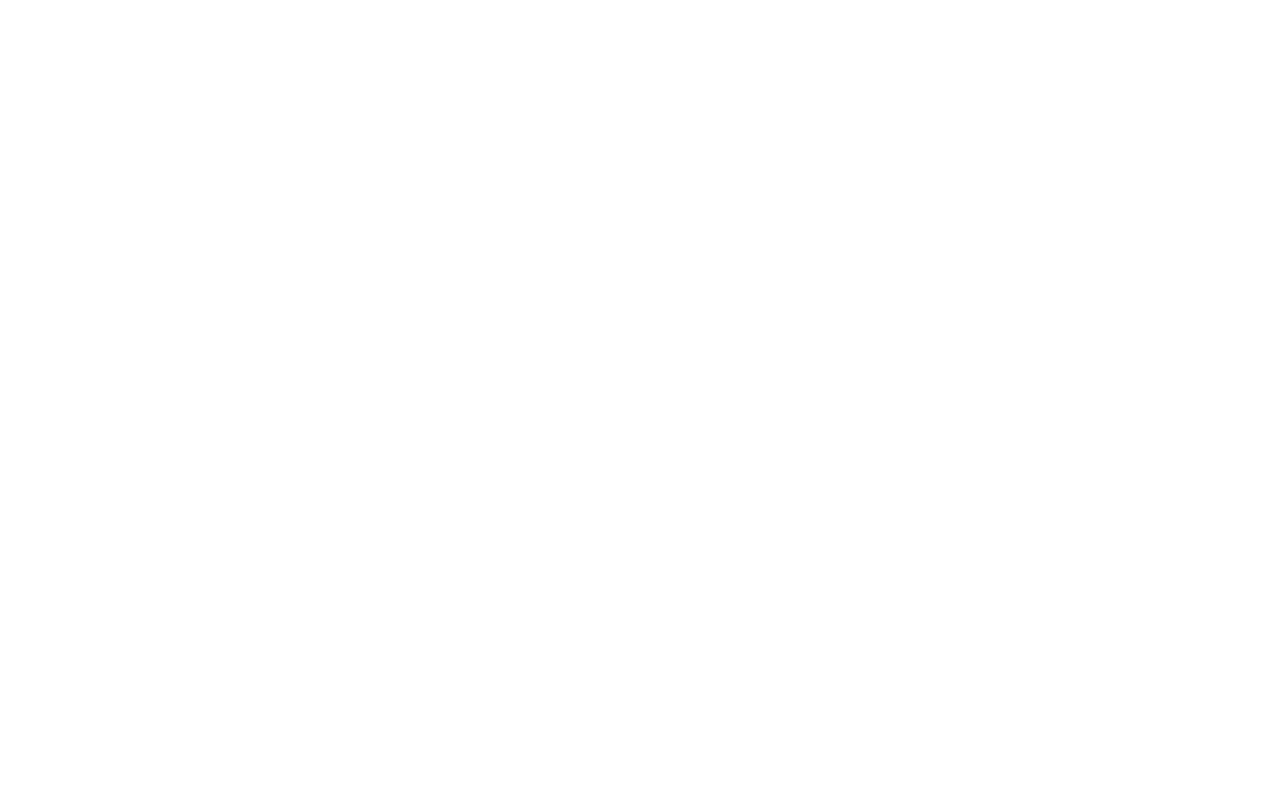
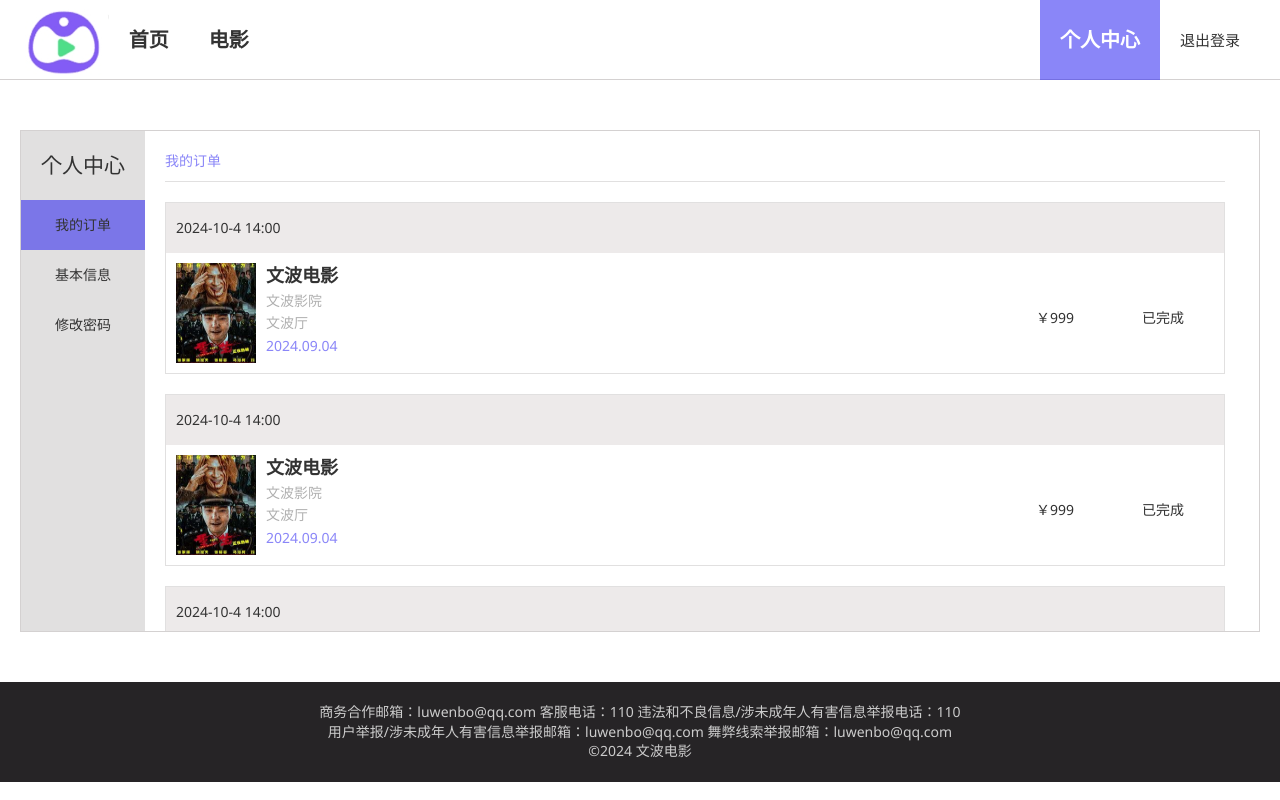
Before and after one commit to hazoyu/movie, a Vue app: page /user in a window 1280 px wide. Before the commit this address had no page. Built offline with nearby package versions, Linux system fonts and the light colour scheme; grey boxes are pictures that could not be loaded.

Commit message:
我的订单

```diff
--- /dev/null
+++ b/src/apis/user.js
@@ -0,0 +1,11 @@
+import request from '@/utils/http'
+
+export const getRegisterAPI = ({username,password}) =>{
+  return request({
+    url:'/login/register',
+    params:{
+      username,
+      password
+    }
+  })
+}
--- a/src/utils/http.js
+++ b/src/utils/http.js
@@ -20,6 +20,12 @@ httpInstance.interceptors.response.use(res => res.data, e => {
       type:'warning',
       message:e.response.request.response
     })
+  }else{
+    ElMessage({
+      type:'warning',
+      message:e.response.request.response
+    })
+
   }
 
   return Promise.reject(e)
--- a/src/views/Cinema/index.vue
+++ b/src/views/Cinema/index.vue
@@ -1,4 +1,4 @@
-<script setup>
+<!-- <script setup>
 import { ref } from 'vue'
 
 const radio = ref('全部区域')
@@ -71,4 +71,4 @@ console.log(radio.value);
   color: #999;
   margin-top: 10px;
 }
-</style>
+</style> -->
--- a/src/views/Layout/components/Header.vue
+++ b/src/views/Layout/components/Header.vue
@@ -2,29 +2,7 @@
 import { ref } from 'vue';
 import { useRoute } from 'vue-router';
 const route = useRoute()
-const value = ref('南宁市')
-const options = [
-  {
-    value: '南宁市',
-    label: '南宁市',
-  },
-  {
-    value: '柳州市',
-    label: '柳州市',
-  },
-  {
-    value: '桂林市',
-    label: '桂林市',
-  },
-  {
-    value: '玉林市',
-    label: '玉林市',
-  },
-  {
-    value: '崇左市',
-    label: '崇左市',
-  },
-]
+
 </script>
 
 <template>
@@ -33,17 +11,14 @@ const options = [
     <div class="container">
       <div class="nav">
         <img class="logo" src="../../../assets/images/2.png" alt="">
-        <el-select v-model="value"  style="width: 150px" class="se">
-          <el-option v-for="item in options" :key="item.value" :label="item.label" :value="item.value"
-            :disabled="item.disabled" />
-        </el-select>
+
         <RouterLink :class="{ active: route.path === '/' }" to="/">首页</RouterLink>
 
         <RouterLink :class="{ active: route.path.slice(0, 6) === '/movie' }" to="/movie">电影</RouterLink>
-        <RouterLink :class="{ active: route.path === '/cinema' }" to="/cinema">影院</RouterLink>
+        <!-- <RouterLink :class="{ active: route.path === '/cinema' }" to="/cinema">影院</RouterLink> -->
       </div>
       <div class="user">
-        <RouterLink to="/">个人中心</RouterLink>
+        <RouterLink :class="{ active: route.path.slice(0, 5) === '/user' }"  to="/user">个人中心</RouterLink>
         <RouterLink class="out" to="/login">退出登录</RouterLink>
       </div>
     </div>
--- a/src/views/Login/index.vue
+++ b/src/views/Login/index.vue
@@ -5,26 +5,26 @@ import { getUserAPI } from '@/apis/login';
 
 
 const router = useRouter()
-const formRef=ref(null)
-const form=ref({
-  username:"",
-  password:"",
-  agree:true
+const formRef = ref(null)
+const form = ref({
+  username: "",
+  password: "",
+  agree: true
 })
-const rules={
+const rules = {
   username: [
     { required: true, message: '用户名不能为空', trigger: 'blur' }
   ],
   password: [
     { required: true, message: '密码不能为空', trigger: 'blur' }
   ],
-  agree:[
+  agree: [
     {
-      validator:(rule,value,callback)=>{
+      validator: (rule, value, callback) => {
         //自定义校验逻辑
-        if(value){
+        if (value) {
           callback()
-        }else{
+        } else {
           callback(new Error('请勾选协议'))
         }
       }
@@ -32,19 +32,22 @@ const rules={
   ]
 }
 
-const doLogin=()=>{
-  const { username,password }=form.value
-  formRef.value.validate(async (valid)=>{
-    if(valid){
-      await getUserAPI({username,password})
-      ElMessage({type:'success' ,message:'登录成功'})
-      if (username==='admin'){
-        router.replace({path:'/admin'})
-      }else{
-        router.replace({path:'/'})
+const doLogin = () => {
+  const { username, password } = form.value
+  formRef.value.validate(async (valid) => {
+    if (valid) {
+      await getUserAPI({ username, password })
+      ElMessage({ type: 'success', message: '登录成功' })
+      if (username === 'admin') {
+        router.replace({ path: '/admin' })
+      } else {
+        router.replace({ path: '/' })
       }
     }
   })
+}
+const register = () =>{
+  router.replace({ path: '/register' })
 }
 </script>
 
@@ -56,15 +59,15 @@ const doLogin=()=>{
     <div class="body">
       <img style="width: 480px; height: 370px;" src="../../assets/images/1.png" alt="">
       <div class="form">
-        <el-form style="width: 300px;" ref="formRef" :model="form" :rules="rules" >
-          <el-form-item  prop="username">
-            <el-input placeholder="请输入用户名" v-model="form.username"/>
+        <el-form style="width: 300px;" ref="formRef" :model="form" :rules="rules">
+          <el-form-item prop="username">
+            <el-input placeholder="请输入用户名" v-model="form.username" />
           </el-form-item>
-          <el-form-item  prop="password">
-            <el-input type="password" show-password placeholder="请输入密码" v-model="form.password"/>
+          <el-form-item prop="password">
+            <el-input type="password" show-password placeholder="请输入密码" v-model="form.password" />
           </el-form-item>
           <el-form-item prop="agree" style="font-size: 12px;">
-            <el-checkbox v-model="form.agree" size="large" >
+            <el-checkbox v-model="form.agree" size="large">
               我已同意隐私条款和服务条款
             </el-checkbox>
           </el-form-item>
@@ -74,6 +77,9 @@ const doLogin=()=>{
             </el-button>
           </el-form-item>
         </el-form>
+        <el-button plain @click="register" class="subBtn">
+          注册
+        </el-button>
       </div>
     </div>
   </div>
@@ -101,12 +107,21 @@ const doLogin=()=>{
   height: 500px;
   padding-top: 100px;
 }
-.input{
+
+.input {
   height: 30px;
 }
-.subBtn{
+
+.subBtn {
   width: 300px;
   border-radius: 20px;
   height: 40px;
 }
+
+.enBtn {
+  width: 300px;
+  border-radius: 20px;
+  height: 40px;
+}
+
 </style>
--- /dev/null
+++ b/src/views/Register/index.vue
@@ -0,0 +1,90 @@
+<script setup>
+import { ref } from 'vue';
+import { useRouter } from 'vue-router';
+import {getRegisterAPI} from '@/apis/user'
+
+const router = useRouter()
+const formRef = ref(null)
+
+
+const form = ref({
+  username: "",
+  password: "",
+  password2: "",
+})
+const rules = {
+  username: [
+    { required: true, message: '用户名不能为空', trigger: 'blur' }
+  ],
+  password: [
+    { required: true, message: '密码不能为空', trigger: 'blur' }
+  ],
+  password2: [
+    { required: true, message: '确认密码不能为空', trigger: 'blur' }
+  ]
+}
+
+const doRegister = () => {
+  const { username, password } = form.value
+  formRef.value.validate(async(valid) => {
+    if (valid) {
+
+      if (form.value.password === form.value.password2) {
+        await getRegisterAPI({username,password})
+        ElMessage({ type: 'success', message: '注册成功' })
+      } else {
+        ElMessage({ type: 'warning', message: '注册失败,两次密码不一致' })
+      }
+    }
+  })
+}
+const back = () => {
+  router.replace({ path: '/login' })
+}
+</script>
+
+<template>
+  <div class="container">
+    <h1>用户注册</h1>
+    <el-form style="width: 300px;" ref="formRef" :model="form" :rules="rules">
+      <el-form-item prop="username">
+        <el-input placeholder="请输入用户名" v-model="form.username" />
+      </el-form-item>
+      <el-form-item prop="password">
+        <el-input type="password" show-password placeholder="请输入密码" v-model="form.password" />
+      </el-form-item>
+      <el-form-item prop="password2">
+        <el-input type="password" show-password placeholder="确认密码" v-model="form.password2" />
+      </el-form-item>
+      <el-form-item>
+        <el-button type="primary" @click="doRegister" class="doRegister">
+          注册
+        </el-button>
+      </el-form-item>
+    </el-form>
+    <el-button @click="back" class="doRegister">
+      返回
+    </el-button>
+  </div>
+</template>
+
+<style scoped>
+.container {
+  text-align: center;
+  padding: 40px;
+}
+
+h1 {
+  margin-bottom: 20px;
+}
+
+form {
+  margin: 0 auto;
+}
+
+.doRegister {
+  width: 300px;
+  border-radius: 20px;
+  height: 40px;
+}
+</style>
--- /dev/null
+++ b/src/views/User/components/Info.vue
@@ -0,0 +1,23 @@
+<script setup>
+
+</script>
+
+<template>
+  <div class="order">
+    <p class="title">基本信息</p>
+  </div>
+</template>
+
+<style  scoped>
+.order{
+  width: 1100px;
+  height: 500px;
+  padding: 20px;
+  overflow:auto;
+}
+.title{
+  color: hsla(242, 89%, 50%, 0.5);
+  border-bottom: 1px solid rgb(225, 224, 224);
+  padding-bottom: 10px;
+}
+</style>
--- /dev/null
+++ b/src/views/User/components/Order.vue
@@ -0,0 +1,84 @@
+<script setup>
+
+</script>
+<template>
+  <div class="order">
+    <p class="title">我的订单</p>
+    <div class="orderList" v-for="i in 5">
+      <p class="time">2024-10-4 14:00</p>
+      <div class="orderInfo">
+        <img src="../../../assets/images/220.jpeg" alt="">
+        <div>
+          <span class="name">文波电影</span>
+          <span class="cinema">文波影院</span>
+          <span class="hall">文波厅</span>
+          <span class="date">2024.09.04</span>
+        </div>
+        <span class="price">￥999</span>
+        <span class="state">已完成</span>
+      </div>
+    </div>
+  </div>
+</template>
+
+<style scoped>
+.order {
+  width: 1100px;
+  height: 500px;
+  padding: 20px;
+  overflow: auto;
+}
+
+.title {
+  border-bottom: 1px solid rgb(225, 224, 224);
+  padding-bottom: 10px;
+  color: hsla(242, 89%, 50%, 0.5);
+}
+.orderList{
+  margin: 20px 0;
+  border:1px solid rgb(225, 224, 224);
+}
+.time{
+  background-color: rgb(237, 234, 234);
+  line-height: 50px;
+  padding-left: 10px;
+}
+.orderInfo {
+  display: flex;
+  position: relative;
+  padding: 10px;
+}
+
+.orderInfo img {
+  width: 80px;
+  height: 100px;
+  margin-right: 10px;
+}
+
+.orderInfo div{
+  display: flex;
+  flex-direction: column;
+}
+.name{
+  font-size: 18px;
+  font-weight: 700;
+  margin-bottom: 3px;
+}
+.cinema,.hall{
+  color: #b0b0b0;
+  margin-bottom: 3px;
+}
+.date{
+  color: hsla(242, 89%, 50%, 0.5);
+}
+.price{
+  position: absolute;
+  top:55px;
+  right: 150px;
+}
+.state{
+  position: absolute;
+  top:55px;
+  right: 40px;
+}
+</style>
--- /dev/null
+++ b/src/views/User/components/Revise.vue
@@ -0,0 +1,24 @@
+<script setup>
+
+</script>
+
+<template>
+  <div class="order">
+    <p class="title">修改密码</p>
+  </div>
+</template>
+
+<style  scoped>
+.order{
+  width: 1100px;
+  height: 500px;
+  padding: 20px;
+  overflow:auto;
+}
+.title{
+  color: hsla(242, 89%, 50%, 0.5);
+  border-bottom: 1px solid rgb(225, 224, 224);
+  padding-bottom: 10px;
+}
+
+</style>
--- /dev/null
+++ b/src/views/User/index.vue
@@ -0,0 +1,44 @@
+<script setup>
+import { useRoute } from 'vue-router';
+const route = useRoute()
+</script>
+
+<template>
+  <div class="container">
+    <div class="menuList">
+      <h2>个人中心</h2>
+      <RouterLink :class="{ active: route.path === '/user' }" to="/user">我的订单</RouterLink>
+      <RouterLink :class="{ active: route.path === '/user/info' }" to="/user/info">基本信息</RouterLink>
+      <RouterLink :class="{ active: route.path === '/user/revise' }" to="/user/revise">修改密码</RouterLink>
+    </div>
+    <div>
+      <RouterView />
+    </div>
+  </div>
+</template>
+
+<style  scoped>
+.container{
+  display: flex;
+  margin-top: 50px;
+  margin-bottom: 50px;
+  border: 1px solid rgb(212, 209, 209);
+}
+.menuList{
+  display: flex;
+  flex-direction: column;
+  height: 500px;
+  background-color: rgb(225, 224, 224);;
+}
+.menuList h2{
+  padding: 20px;
+
+}
+.menuList a{
+  text-align: center;
+  padding: 15px 0;
+}
+.menuList .active{
+  background-color: hsla(242, 89%, 50%, 0.5);
+}
+</style>
```
Also changed, not shown: src/router/index.js (+31 -3 lines).
